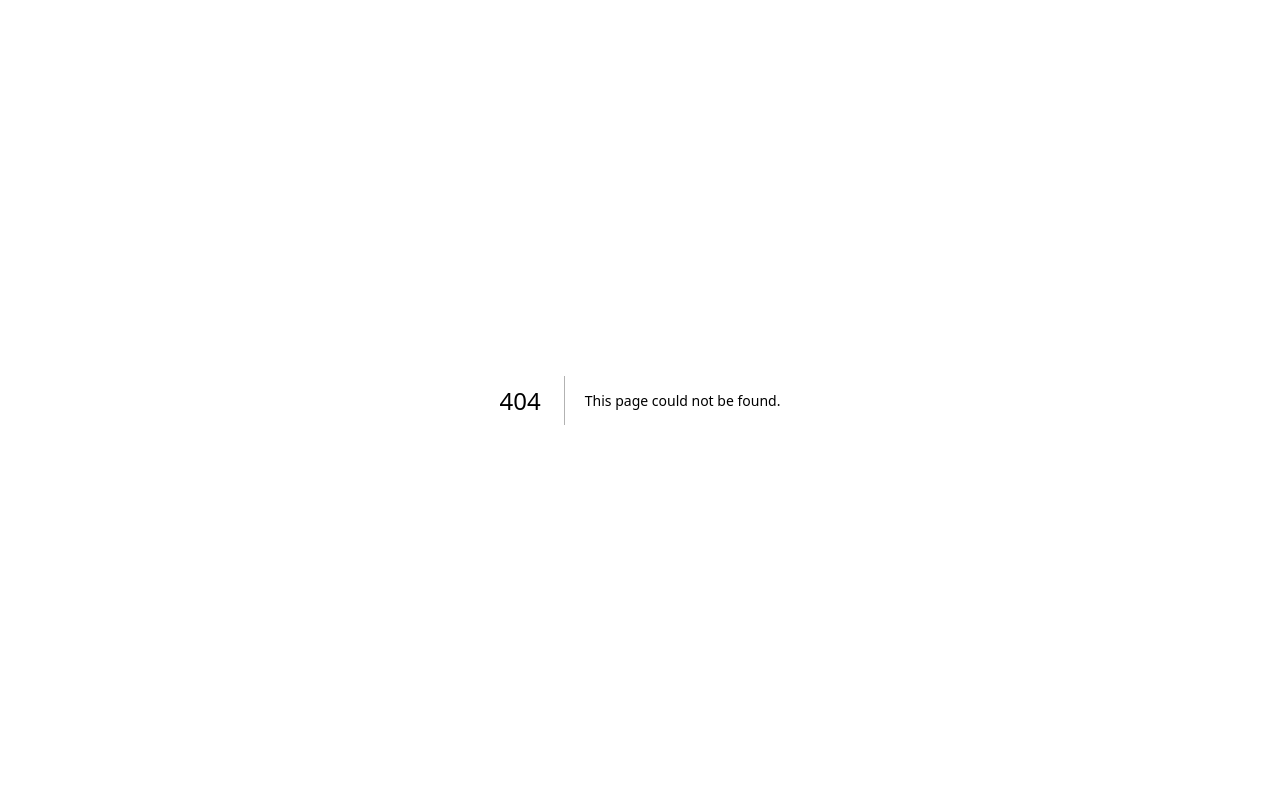
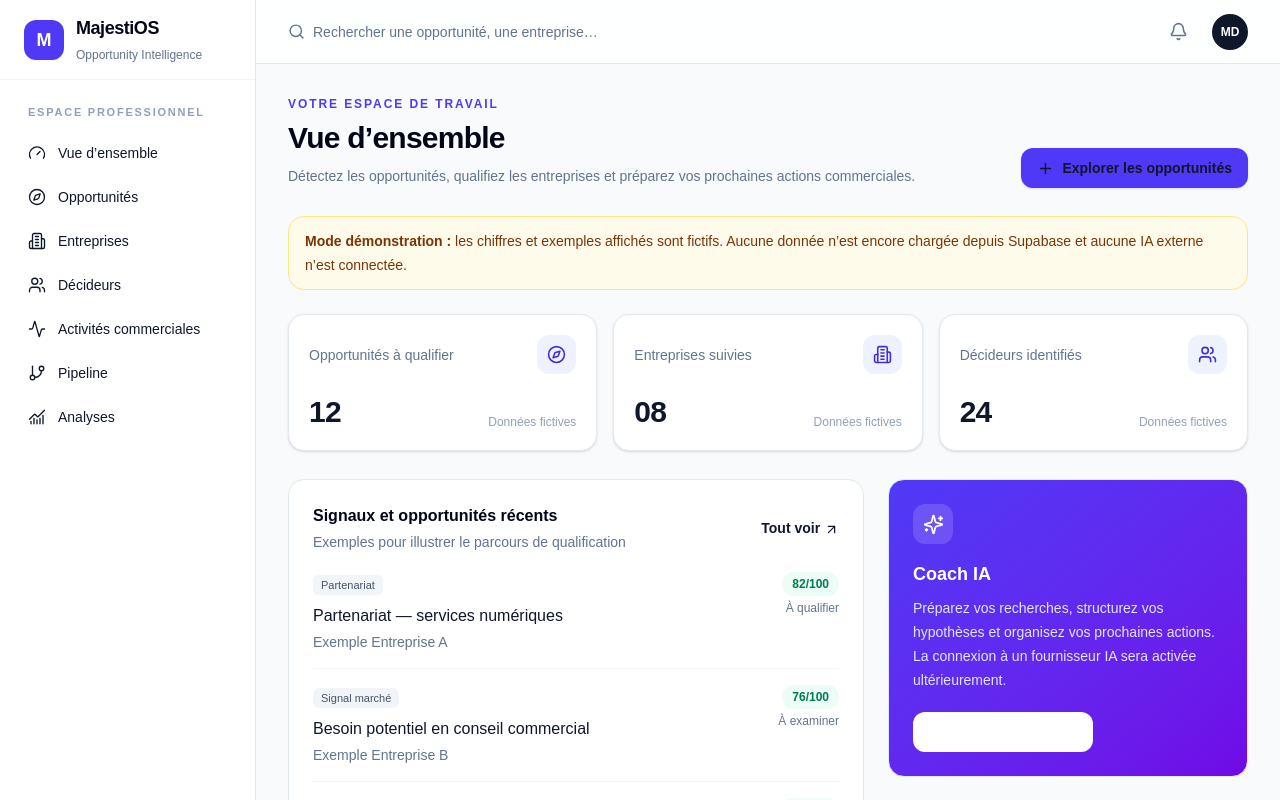
Before and after one commit to Chexpeer/Majestios, a Next.js app: page /dashboard in a window 1280 px wide. Before the commit this address had no page. Shown: the top 800 px of the page. Built offline with nearby package versions, Linux system fonts and the light colour scheme.

Commit message:
feat: add workspace layout and demo dashboard

```diff
--- /dev/null
+++ b/app/(workspace)/dashboard/page.tsx
@@ -0,0 +1,26 @@
+import Link from "next/link";
+import { ArrowUpRight, Building2, Compass, Users, Plus, Clock3, Sparkles } from "lucide-react";
+import { SectionHeading } from "@/components/ui/SectionHeading";
+const stats = [
+  { label: "Opportunités à qualifier", value: "12", note: "Données fictives", icon: Compass },
+  { label: "Entreprises suivies", value: "08", note: "Données fictives", icon: Building2 },
+  { label: "Décideurs identifiés", value: "24", note: "Données fictives", icon: Users },
+];
+const opportunities = [
+  { title: "Partenariat — services numériques", company: "Exemple Entreprise A", type: "Partenariat", score: "82/100", status: "À qualifier" },
+  { title: "Besoin potentiel en conseil commercial", company: "Exemple Entreprise B", type: "Signal marché", score: "76/100", status: "À examiner" },
+  { title: "Appel d’offres — transformation digitale", company: "Source publique de démonstration", type: "Marché public", score: "71/100", status: "À qualifier" },
+];
+export default function DashboardPage() {
+  return <div>
+    <SectionHeading eyebrow="Votre espace de travail" title="Vue d’ensemble" description="Détectez les opportunités, qualifiez les entreprises et préparez vos prochaines actions commerciales." action={<Link href="/opportunities" className="inline-flex items-center gap-2 rounded-xl bg-indigo-600 px-4 py-2.5 text-sm font-semibold text-white shadow-sm hover:bg-indigo-700"><Plus size={17}/>Explorer les opportunités</Link>}/>
+    <div className="mb-6 rounded-2xl border border-amber-200 bg-amber-50 px-4 py-3 text-sm leading-6 text-amber-900"><strong>Mode démonstration :</strong> les chiffres et exemples affichés sont fictifs. Aucune donnée n’est encore chargée depuis Supabase et aucune IA externe n’est connectée.</div>
+    <section className="grid gap-4 sm:grid-cols-2 xl:grid-cols-3">{stats.map(({label,value,note,icon:Icon})=><article key={label} className="rounded-2xl border border-slate-200 bg-white p-5 shadow-sm"><div className="flex items-center justify-between"><span className="text-sm text-slate-500">{label}</span><span className="rounded-xl bg-indigo-50 p-2.5 text-indigo-700"><Icon size={19}/></span></div><div className="mt-5 flex items-end justify-between"><strong className="text-3xl font-semibold tracking-tight">{value}</strong><span className="text-xs text-slate-400">{note}</span></div></article>)}</section>
+    <div className="mt-7 grid gap-6 xl:grid-cols-[1.6fr_1fr]">
+      <section className="rounded-2xl border border-slate-200 bg-white p-5 sm:p-6"><div className="mb-5 flex items-center justify-between"><div><h2 className="font-semibold text-slate-950">Signaux et opportunités récents</h2><p className="mt-1 text-sm text-slate-500">Exemples pour illustrer le parcours de qualification</p></div><Link href="/opportunities" className="text-sm font-semibold text-indigo-600 hover:text-indigo-800">Tout voir <ArrowUpRight className="inline" size={15}/></Link></div>
+      <div className="divide-y divide-slate-100">{opportunities.map((o)=><div key={o.title} className="py-4 first:pt-0 last:pb-0"><div className="flex flex-col justify-between gap-2 sm:flex-row"><div><span className="rounded-md bg-slate-100 px-2 py-1 text-[11px] font-medium text-slate-600">{o.type}</span><h3 className="mt-2 font-medium text-slate-900">{o.title}</h3><p className="mt-1 text-sm text-slate-500">{o.company}</p></div><div className="flex shrink-0 items-center gap-3 sm:flex-col sm:items-end sm:gap-1"><span className="rounded-full bg-emerald-50 px-2.5 py-1 text-xs font-semibold text-emerald-700">{o.score}</span><span className="text-xs text-slate-500">{o.status}</span></div></div></div>)}</div></section>
+      <div className="space-y-6"><section className="rounded-2xl border border-indigo-100 bg-gradient-to-br from-indigo-600 to-violet-700 p-6 text-white"><div className="flex h-10 w-10 items-center justify-center rounded-xl bg-white/15"><Sparkles size={21}/></div><h2 className="mt-4 text-lg font-semibold">Coach IA</h2><p className="mt-2 text-sm leading-6 text-indigo-100">Préparez vos recherches, structurez vos hypothèses et organisez vos prochaines actions. La connexion à un fournisseur IA sera activée ultérieurement.</p><Link href="/coach" className="mt-5 inline-flex items-center gap-2 rounded-xl bg-white px-3.5 py-2.5 text-sm font-semibold text-indigo-700 hover:bg-indigo-50">Découvrir le Coach <ArrowUpRight size={16}/></Link></section>
+      <section className="rounded-2xl border border-slate-200 bg-white p-5"><div className="flex items-center gap-2"><Clock3 size={18} className="text-slate-400"/><h2 className="font-semibold">Prochaines étapes</h2></div><ul className="mt-4 space-y-3 text-sm text-slate-600"><li className="flex gap-2"><span className="mt-1 h-2 w-2 rounded-full bg-indigo-500"/><span>Qualifier les signaux avant de les convertir en opportunités.</span></li><li className="flex gap-2"><span className="mt-1 h-2 w-2 rounded-full bg-indigo-500"/><span>Relier entreprises, interlocuteurs et décideurs.</span></li><li className="flex gap-2"><span className="mt-1 h-2 w-2 rounded-full bg-indigo-500"/><span>Capitaliser les informations validées dans la mémoire d’entreprise.</span></li></ul></section></div>
+    </div>
+  </div>;
+}
--- /dev/null
+++ b/app/(workspace)/layout.tsx
@@ -0,0 +1,3 @@
+import { ReactNode } from "react";
+import { MainLayout } from "@/components/layout/MainLayout";
+export default function WorkspaceLayout({ children }: { children: ReactNode }) { return <MainLayout>{children}</MainLayout>; }
--- /dev/null
+++ b/components/layout/MainLayout.tsx
@@ -0,0 +1,6 @@
+import { ReactNode } from "react";
+import { Sidebar } from "./Sidebar";
+import { Topbar } from "./Topbar";
+export function MainLayout({ children }: { children: ReactNode }) {
+  return <div className="flex min-h-screen bg-slate-50 text-slate-900"><Sidebar/><div className="min-w-0 flex-1"><Topbar/><main className="mx-auto w-full max-w-[1500px] p-5 sm:p-8">{children}</main></div></div>;
+}
--- /dev/null
+++ b/components/layout/Sidebar.tsx
@@ -0,0 +1,25 @@
+import Link from "next/link";
+import { Activity, Building2, Compass, Gauge, GitBranch, Users, Settings, Sparkles, ChartNoAxesCombined } from "lucide-react";
+const items = [
+  { href: "/dashboard", label: "Vue d’ensemble", icon: Gauge },
+  { href: "/opportunities", label: "Opportunités", icon: Compass },
+  { href: "/companies", label: "Entreprises", icon: Building2 },
+  { href: "/decision-makers", label: "Décideurs", icon: Users },
+  { href: "/crm", label: "Activités commerciales", icon: Activity },
+  { href: "/pipeline", label: "Pipeline", icon: GitBranch },
+  { href: "/analytics", label: "Analyses", icon: ChartNoAxesCombined },
+];
+export function Sidebar() {
+  return <aside className="hidden w-64 shrink-0 border-r border-slate-200 bg-white lg:flex lg:flex-col">
+    <Link href="/dashboard" className="flex h-20 items-center gap-3 border-b border-slate-100 px-6">
+      <span className="flex h-10 w-10 items-center justify-center rounded-xl bg-indigo-600 text-lg font-bold text-white">M</span>
+      <span><strong className="block text-lg tracking-tight text-slate-950">MajestiOS</strong><span className="text-xs text-slate-500">Opportunity Intelligence</span></span>
+    </Link>
+    <div className="px-4 pt-6"><p className="mb-3 px-3 text-[11px] font-semibold uppercase tracking-[.16em] text-slate-400">Espace professionnel</p>
+      <nav className="space-y-1">{items.map(({ href, label, icon: Icon }) => <Link key={href} href={href} className="flex items-center gap-3 rounded-xl px-3 py-2.5 text-sm font-medium text-slate-600 transition hover:bg-indigo-50 hover:text-indigo-700"><Icon size={18} strokeWidth={1.8}/>{label}</Link>)}</nav>
+    </div>
+    <div className="mt-auto p-4"><Link href="/coach" className="flex items-center gap-3 rounded-xl border border-indigo-100 bg-indigo-50 p-3 text-sm font-medium text-indigo-800"><Sparkles size={18}/><span><span className="block">Coach IA</span><span className="text-xs font-normal text-indigo-600">Mode de démonstration</span></span></Link>
+      <Link href="/settings" className="mt-2 flex items-center gap-3 rounded-xl px-3 py-2.5 text-sm text-slate-500 hover:bg-slate-100"><Settings size={18}/>Paramètres</Link>
+    </div>
+  </aside>;
+}
--- /dev/null
+++ b/components/layout/Topbar.tsx
@@ -0,0 +1,7 @@
+import { Bell, Search } from "lucide-react";
+export function Topbar() {
+  return <header className="flex h-16 items-center justify-between border-b border-slate-200 bg-white/90 px-5 sm:px-8">
+    <div className="flex items-center gap-2 text-sm text-slate-500"><Search size={17}/><span className="hidden sm:inline">Rechercher une opportunité, une entreprise…</span><span className="sm:hidden">Rechercher…</span></div>
+    <div className="flex items-center gap-4"><button aria-label="Notifications" className="rounded-lg p-2 text-slate-500 hover:bg-slate-100"><Bell size={19}/></button><div className="flex h-9 w-9 items-center justify-center rounded-full bg-slate-900 text-xs font-semibold text-white">MD</div></div>
+  </header>;
+}
--- /dev/null
+++ b/components/ui/SectionHeading.tsx
@@ -0,0 +1,4 @@
+import { ReactNode } from "react";
+export function SectionHeading({ eyebrow, title, description, action }: { eyebrow?: string; title: string; description?: string; action?: ReactNode }) {
+  return <div className="mb-7 flex flex-col justify-between gap-4 sm:flex-row sm:items-end"><div>{eyebrow && <p className="mb-2 text-xs font-semibold uppercase tracking-[.16em] text-indigo-600">{eyebrow}</p>}<h1 className="text-2xl font-semibold tracking-tight text-slate-950 sm:text-3xl">{title}</h1>{description && <p className="mt-2 max-w-2xl text-sm leading-6 text-slate-500">{description}</p>}</div>{action && <div>{action}</div>}</div>;
+}
```
